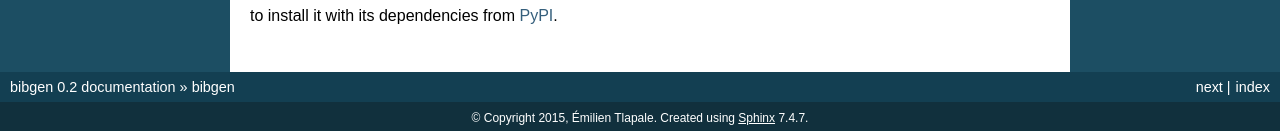
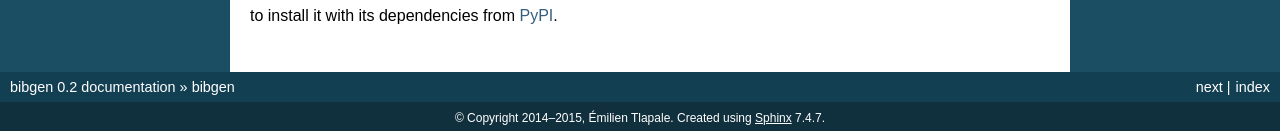
Before and after one commit to etlapale/bibgen, a Sphinx documentation site: the page built from doc/source/index.rst, in a window 1280 px wide. Shown: the part 1240-1371 px from the top of the page. Built offline with Sphinx 7.4.7, drawn with Linux system fonts in a browser that asks for light colours.

Commit message:
Changing copyright year.

```diff
--- a/doc/source/conf.py
+++ b/doc/source/conf.py
@@ -44,7 +44,7 @@ master_doc = 'index'
 
 # General information about the project.
 project = u'bibgen'
-copyright = u'2015, Émilien Tlapale'
+copyright = u'2014–2015, Émilien Tlapale'
 
 # The version info for the project you're documenting, acts as replacement for
 # |version| and |release|, also used in various other places throughout the
```
